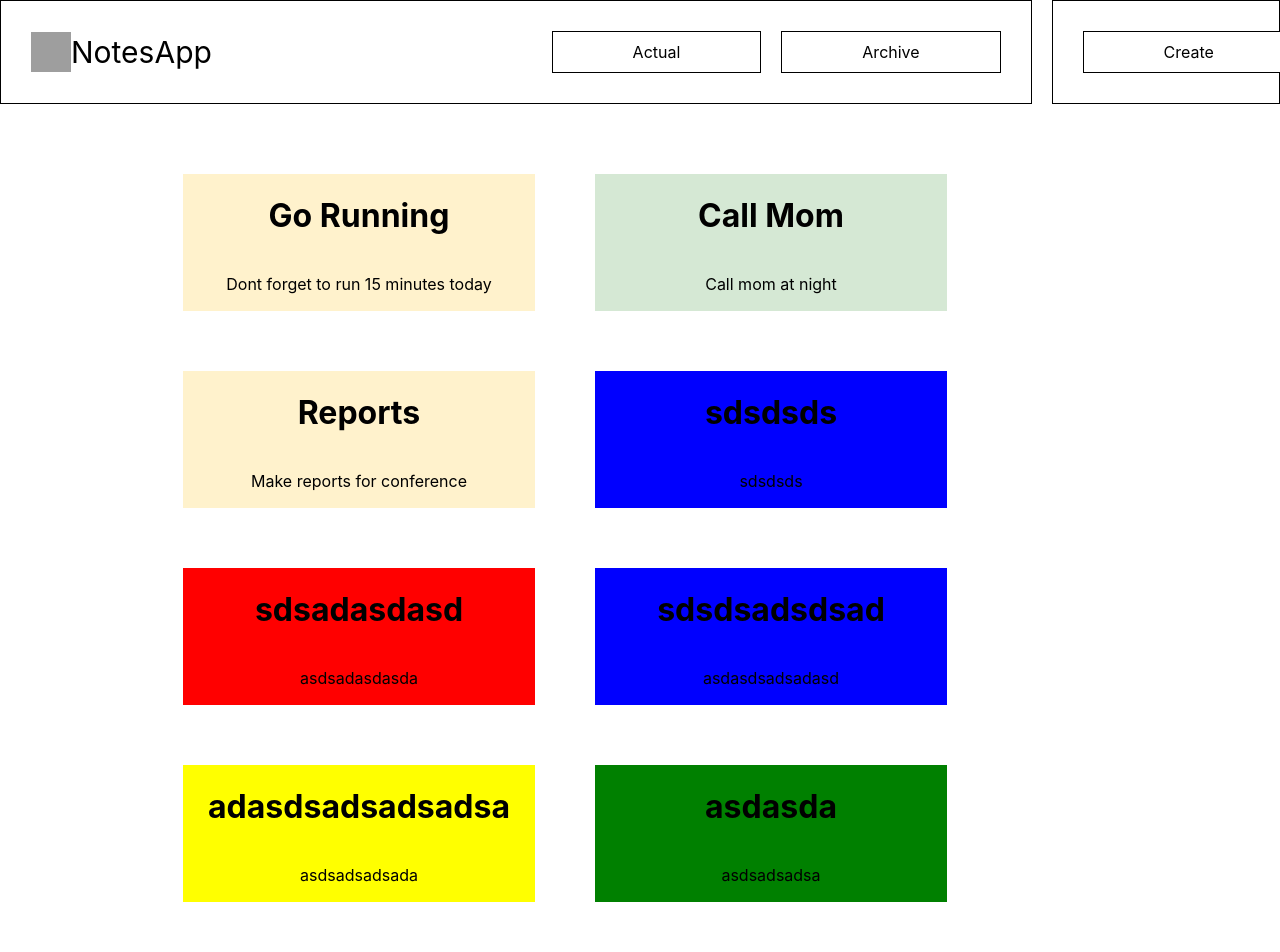
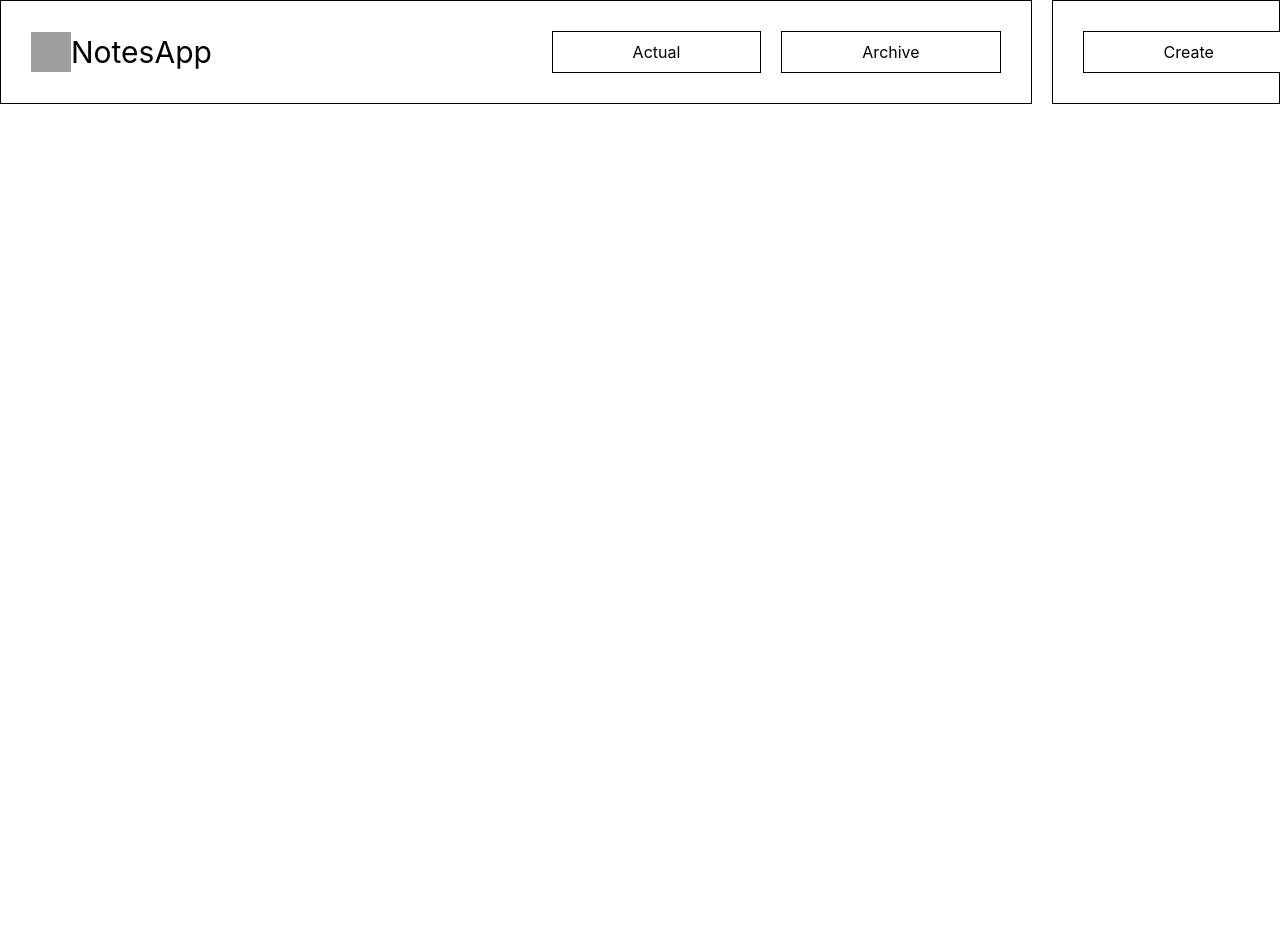
Before and after one commit to aliyevshukur/note-taking-website, a React (Create React App) app: page / in a window 1280 px wide. Shown: the top 952 px of the page. After the commit the page ends 800 px from the top, so only its background shows below. Built offline with nearby package versions, Linux system fonts and the light colour scheme; data requests are answered from the project's data file; grey boxes are pictures that could not be loaded.

Commit message:
SinglePage && App.js updated

```diff
--- a/db.json
+++ b/db.json
@@ -1,108 +1,11 @@
 {
   "notes": [
-    {
-      "id": 1,
-      "title": "Do StepProject",
-      "context": "Do StepProject that Nick uploaded today",
-      "status": true,
-      "color": "rgb(255, 242, 204)"
-    },
-    {
-      "id": 2,
-      "title": "Do Sport",
-      "context": "Dont forget to do sport for today",
-      "status": true,
-      "color": "rgb(248, 206, 204)"
-    },
-    {
-      "id": 3,
-      "title": "Do Homework",
-      "context": "Do Homework which Alina teacher gave for holiday",
-      "status": true,
-      "color": "rgba(218, 232, 252)"
-    },
-    {
-      "id": 4,
-      "title": "Driving course",
-      "context": "Go to driving course tomorrow",
-      "status": true,
-      "color": "rgb(248, 206, 204)"
-    },
     {
       "id": 5,
       "title": "Chat with girlfriend",
       "context": "Your girlfriend will wait at 10 o-clock in whatsapp",
       "status": true,
       "color": "rgb(213, 232, 212)"
-    },
-    {
-      "id": 6,
-      "title": "Go Running",
-      "context": "Dont forget to run 15 minutes today",
-      "status": false,
-      "color": "rgb(255, 242, 204)"
-    },
-    {
-      "id": "9",
-      "title": "Call Mom",
-      "context": "Call mom at night",
-      "status": false,
-      "color": "rgb(213, 232, 212)"
-    },
-    {
-      "id": 10,
-      "title": "Reports",
-      "context": "Make reports for conference",
-      "status": false,
-      "color": "rgb(255, 242, 204)"
-    },
-    {
-      "title": "dfdfsdf",
-      "context": "sdfsdfdsfds",
-      "color": "green",
-      "id": 11
-    },
-    {
-      "id": 12,
-      "title": "sdsdsds",
-      "context": "sdsdsds",
-      "status": false,
-      "color": "blue"
-    },
-    {
-      "id": 13,
-      "title": "sdsadasdasd",
-      "context": "asdsadasdasda",
-      "status": false,
-      "color": "red"
-    },
-    {
-      "id": 14,
-      "title": "sdsdsadsdsad",
-      "context": "asdasdsadsadasd",
-      "status": false,
-      "color": "blue"
-    },
-    {
-      "id": 15,
-      "title": "adasdsadsadsadsa",
-      "context": "asdsadsadsada",
-      "status": false,
-      "color": "yellow"
-    },
-    {
-      "id": 16,
-      "title": "asdasda",
-      "context": "asdsadsadsa",
-      "status": false,
-      "color": "green"
-    },
-    {
-      "id": 17,
-      "title": "adsadsad",
-      "context": "asdsadsadsa",
-      "status": false,
-      "color": "yellow"
     }
   ]
 }
--- a/src/App.js
+++ b/src/App.js
@@ -1,7 +1,7 @@
-import React, { Component } from "react";
+import React, {Component} from "react";
 import "./App.css";
-import { Route } from "react-router-dom";
-import { Switch} from "react-router";
+import {Route} from "react-router-dom";
+import {Switch} from "react-router";
 import SinglePage from "./components/SinglePage/SinglePage";
 import NoteWrapper from "./components/NoteWrapper/NoteWrapper";
 import CreateEdit from "./components/CreateEdit/CreateEdit";
@@ -22,7 +22,7 @@ class App extends Component {
         this.fetchData();
     }
 
-  fetchData() {
+    fetchData = () => {
         fetch("http://localhost:3001/notes")
             .then(response => response.json())
             .then(result => {
@@ -36,10 +36,7 @@ class App extends Component {
     filterActual = () => {
         const notesData = [...this.state.notes];
 
-    const actualNotes = notesData.filter(note => {
-      console.log(note.status);
-      return note.status === false;
-    });
+        const actualNotes = notesData.filter(note => note.status === false);
 
         this.setState({
             currentNotes: actualNotes
@@ -54,7 +51,7 @@ class App extends Component {
     };
 
     setSingleNote = note => {
-    localStorage.setItem('selectedItem',JSON.stringify(note));
+        localStorage.setItem('selectedItem', JSON.stringify(note));
         this.setState({
             selectedNote: note
         });
@@ -65,16 +62,25 @@ class App extends Component {
         e.preventDefault();
         fetch("http://localhost:3001/notes", {
             method: "POST",
-      headers: { "Content-Type": "application/json" },
+            headers: {"Content-Type": "application/json"},
             body: JSON.stringify(noteToPost)
         })
             .then(response => response.json())
+            .catch(error => console.log(error))
             .then(() => this.fetchData());
     };
 
     //Handler for setting action to create (handler for edit button needs to be created like this)
     createHandler = () => {
-    this.setState({ action: "create" });
+        this.setState({
+            action: "create"
+        });
+    };
+
+    editHandler = () => {
+        this.setState({
+            action: "edit"
+        })
     };
 
     render() {
@@ -103,14 +109,15 @@ class App extends Component {
                                 <CreateEdit
                                     onFormSubmit={this.onFormSubmit}
                                     action={this.state.action}
-                  lastId={this.state.notes.length}
+                                    lastId={this.state.notes[this.state.notes.length - 1].id}
+                                    note={this.state.selectedNote}
                                 />
                             );
                         }}
                     />
                     <Route
                         path={`/notes/:${this.state.selectedNote.id}`}
-            render={() => <SinglePage noteDetails={this.state.selectedNote} />}
+                        render={() => <SinglePage editHandler={this.editHandler} addCurrentNote={this.fetchData} noteDetails={this.state.selectedNote}/>}
                     />
                 </Switch>
             </>
--- a/src/components/CreateEdit/CreateEdit.js
+++ b/src/components/CreateEdit/CreateEdit.js
@@ -13,7 +13,7 @@ class CreateEdit extends React.Component {
     };
 
     this.title = React.createRef();
-    // this.context = React.createRef();
+    this.context = React.createRef();
   }
 
   componentDidMount() {
@@ -48,9 +48,9 @@ class CreateEdit extends React.Component {
           id="1"
           cols="30"
           rows="10"
-          // ref={this.context}
+          ref={this.context}
           className={"context"}
-        ></textarea>
+        />
 
         <div className="color-buttons">
           <p>Color:</p>
--- a/src/components/SinglePage/SinglePage.js
+++ b/src/components/SinglePage/SinglePage.js
@@ -18,6 +18,7 @@ const SinglePage = props => {
 
     //redirect to CreateEdit page
     const editButtonHandler = () => {
+        props.editHandler();
         history.replace("/create-edit");
     };
     console.log(props.noteDetails)
@@ -47,7 +48,7 @@ const SinglePage = props => {
             method: 'DELETE',
         })
             .then(res => res.text()) // or res.json()
-            .then(res => console.log(res));
+            .then(() => props.addCurrentNote());
         setModalActive(false);
     };
 
```
Lines whose indentation alone changed are shown as unchanged.
